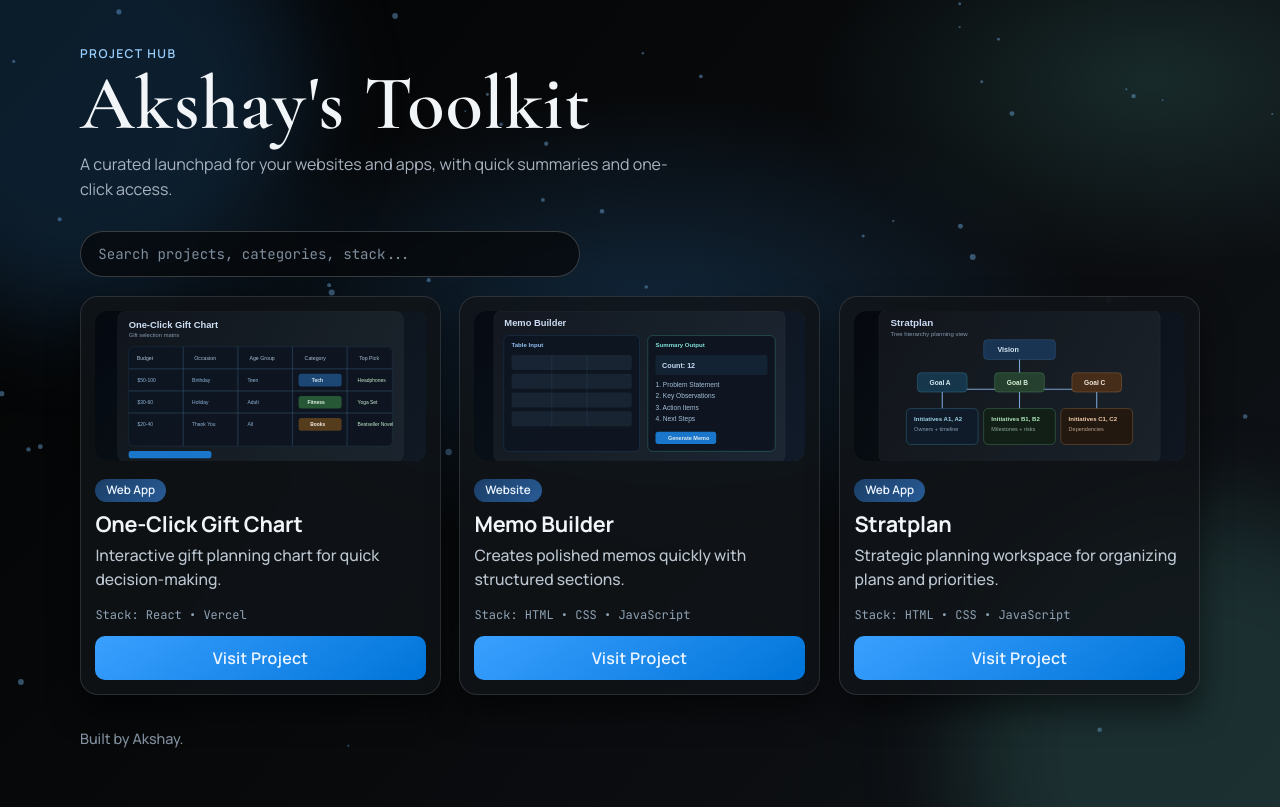
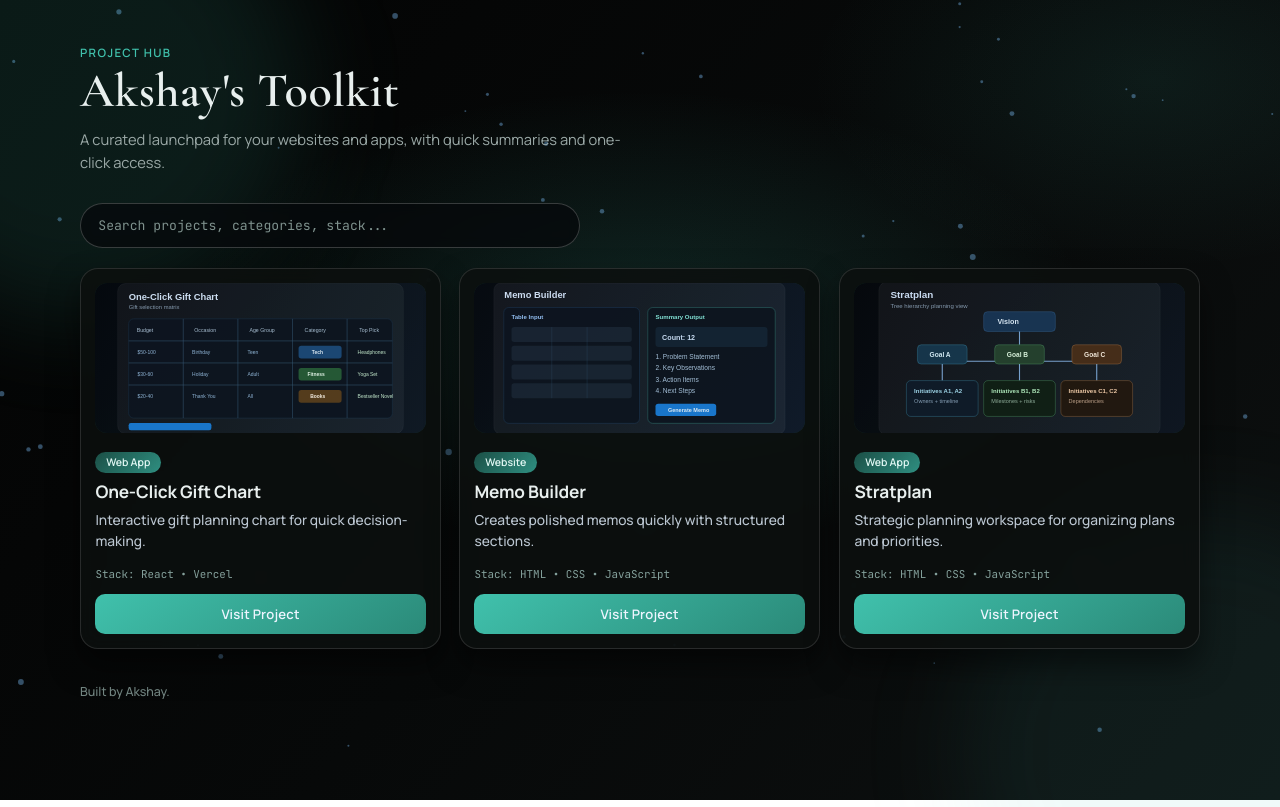
Before and after one commit to akshayganesh160896/AkshaysToolkit, a plain HTML site: page index.html in a window 1280 px wide. Drawn offline with nearby package versions, Linux system fonts and the light colour scheme.

Commit message:
Refine typography scale and apply black + #40c1ac theme

```diff
--- a/styles.css
+++ b/styles.css
@@ -1,15 +1,15 @@
 :root {
   --bg-0: #030303;
-  --bg-1: #080a0c;
-  --bg-2: #101318;
-  --ink: #f2f5f8;
-  --soft-ink: #a8b3bf;
-  --card: rgba(17, 20, 24, 0.8);
+  --bg-1: #070909;
+  --bg-2: #0d1010;
+  --ink: #e8efee;
+  --soft-ink: #9ba9a7;
+  --card: rgba(12, 16, 15, 0.86);
   --card-border: rgba(255, 255, 255, 0.12);
-  --accent: #9ad0ff;
-  --accent-2: #6de0d2;
-  --btn-0: #3aa0ff;
-  --btn-1: #0074d9;
+  --accent: #40c1ac;
+  --accent-2: #2f8f81;
+  --btn-0: #40c1ac;
+  --btn-1: #2b8a79;
   --mx: 50%;
   --my: 40%;
   --font-display: "Cormorant Garamond", serif;
@@ -32,8 +32,8 @@ body {
   color: var(--ink);
   font-family: var(--font-ui);
   background:
-    radial-gradient(900px 460px at var(--mx) var(--my), rgba(58, 160, 255, 0.2), transparent 50%),
-    radial-gradient(760px 420px at 90% 10%, rgba(110, 224, 210, 0.14), transparent 45%),
+    radial-gradient(900px 460px at var(--mx) var(--my), rgba(64, 193, 172, 0.16), transparent 50%),
+    radial-gradient(760px 420px at 90% 10%, rgba(64, 193, 172, 0.09), transparent 45%),
     linear-gradient(130deg, var(--bg-0), var(--bg-1) 50%, var(--bg-2));
   overflow-x: hidden;
 }
@@ -60,7 +60,7 @@ body {
   height: 28rem;
   left: -9rem;
   top: -8rem;
-  background: rgba(58, 160, 255, 0.16);
+  background: rgba(64, 193, 172, 0.12);
 }
 
 .mesh-b {
@@ -68,7 +68,7 @@ body {
   height: 30rem;
   right: -10rem;
   bottom: -12rem;
-  background: rgba(109, 224, 210, 0.14);
+  background: rgba(64, 193, 172, 0.08);
 }
 
 .hero,
@@ -88,14 +88,14 @@ footer {
   letter-spacing: 0.12em;
   font-weight: 600;
   color: var(--accent);
-  font-size: 0.76rem;
+  font-size: 0.72rem;
 }
 
 h1 {
   margin: 0.45rem 0 0.75rem;
-  font-size: clamp(2.2rem, 7vw, 4.8rem);
+  font-size: clamp(1.8rem, 4.2vw, 3rem);
   letter-spacing: 0.01em;
-  line-height: 0.92;
+  line-height: 1.02;
   font-family: var(--font-display);
   font-weight: 600;
 }
@@ -105,7 +105,7 @@ h1 {
   max-width: 62ch;
   color: var(--soft-ink);
   line-height: 1.58;
-  font-size: clamp(1rem, 1.25vw, 1.14rem);
+  font-size: clamp(0.92rem, 1.02vw, 1rem);
   font-weight: 400;
 }
 
@@ -125,17 +125,17 @@ main {
   color: var(--ink);
   padding: 0.82rem 1.08rem;
   font-family: var(--font-mono);
-  font-size: 0.88rem;
+  font-size: 0.82rem;
   font-weight: 500;
   backdrop-filter: blur(6px);
 }
 
 #searchInput::placeholder {
-  color: #7f8d9c;
+  color: #7e918d;
 }
 
 #searchInput:focus {
-  outline: 2px solid rgba(58, 160, 255, 0.75);
+  outline: 2px solid rgba(64, 193, 172, 0.75);
   outline-offset: 1px;
 }
 
@@ -161,14 +161,14 @@ main {
 }
 
 .project-card:hover {
-  border-color: rgba(58, 160, 255, 0.58);
+  border-color: rgba(64, 193, 172, 0.58);
 }
 
 .thumbnail-wrap {
   position: relative;
   border-radius: 12px;
   overflow: hidden;
-  background: linear-gradient(145deg, rgba(58, 160, 255, 0.18), rgba(109, 224, 210, 0.2));
+  background: linear-gradient(145deg, rgba(64, 193, 172, 0.14), rgba(64, 193, 172, 0.2));
   transform: translateZ(24px);
 }
 
@@ -195,8 +195,8 @@ main {
   letter-spacing: 0.03em;
   color: rgba(255, 255, 255, 0.95);
   background:
-    radial-gradient(circle at 20% 25%, rgba(58, 160, 255, 0.44), transparent 40%),
-    radial-gradient(circle at 82% 80%, rgba(109, 224, 210, 0.38), transparent 42%),
+    radial-gradient(circle at 20% 25%, rgba(64, 193, 172, 0.35), transparent 40%),
+    radial-gradient(circle at 82% 80%, rgba(64, 193, 172, 0.24), transparent 42%),
     linear-gradient(135deg, #070a0e, #111821);
 }
 
@@ -206,7 +206,7 @@ main {
 
 .card-top h2 {
   margin: 0.55rem 0 0.5rem;
-  font-size: 1.35rem;
+  font-size: 1.08rem;
   letter-spacing: -0.01em;
   font-family: var(--font-ui);
   font-weight: 700;
@@ -217,7 +217,7 @@ main {
   margin: 0;
   color: #bcc7d2;
   line-height: 1.5;
-  font-size: 0.98rem;
+  font-size: 0.86rem;
   font-weight: 500;
 }
 
@@ -225,10 +225,10 @@ main {
   display: inline-block;
   border-radius: 999px;
   padding: 0.22rem 0.68rem;
-  font-size: 0.73rem;
+  font-size: 0.66rem;
   font-weight: 600;
-  color: #eaf4ff;
-  background: linear-gradient(135deg, #1b3e66, #285b96);
+  color: #dff6f2;
+  background: linear-gradient(135deg, #1b4f46, #2f8f81);
 }
 
 .card-bottom {
@@ -240,8 +240,8 @@ main {
 .tech-stack {
   margin: 0;
   font-family: var(--font-mono);
-  font-size: 0.75rem;
-  color: #8fa2b4;
+  font-size: 0.68rem;
+  color: #84a09b;
   font-weight: 500;
   line-height: 1.45;
 }
@@ -253,6 +253,7 @@ main {
   color: #edf5ff;
   background: linear-gradient(145deg, var(--btn-0), var(--btn-1));
   border-radius: 10px;
+  font-size: 0.82rem;
   font-weight: 600;
   letter-spacing: 0.015em;
   padding: 0.68rem 0.95rem;
@@ -261,7 +262,7 @@ main {
 
 .visit-btn:hover {
   transform: translateY(-2px);
-  box-shadow: 0 12px 16px rgba(0, 116, 217, 0.32);
+  box-shadow: 0 12px 16px rgba(64, 193, 172, 0.3);
 }
 
 .visit-btn[aria-disabled="true"] {
@@ -271,14 +272,14 @@ main {
 
 .empty-state {
   margin-top: 1rem;
-  color: #95a6b8;
+  color: #86a19c;
   font-weight: 500;
 }
 
 footer {
   margin-top: 2.1rem;
-  color: #8391a0;
-  font-size: 0.9rem;
+  color: #738682;
+  font-size: 0.78rem;
   font-weight: 500;
 }
 
```
